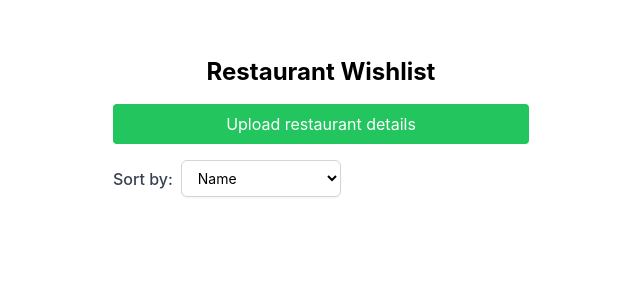
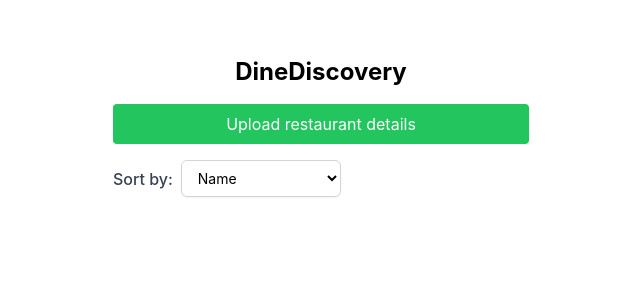
Before and after one commit to mattseah17/restaurant-wishlist, a React (Create React App) app: page / in a window 1280 px wide. Shown: the top 300 px of the page, without its empty margins (319-959 px from the left). Built offline with nearby package versions, Linux system fonts and the light colour scheme.

Commit message:
Added meaningful comments

```diff
--- a/src/App.js
+++ b/src/App.js
@@ -6,6 +6,7 @@ import Modal from "./components/Modal";
 import ConfirmationModal from "./components/ConfirmationModal";
 
 const App = () => {
+  // State declarations
   const [restaurants, setRestaurants] = useState([]);
   const [editingRestaurant, setEditingRestaurant] = useState(null);
   const [sortBy, setSortBy] = useState("name");
@@ -13,6 +14,7 @@ const App = () => {
   const [isConfirmModalOpen, setIsConfirmModalOpen] = useState(false);
   const [restaurantToDelete, setRestaurantToDelete] = useState(null);
 
+  // Add a new restaurant
   const addRestaurant = (restaurant) => {
     setRestaurants((prevRestaurants) => {
       const newRestaurants = [...prevRestaurants, restaurant];
@@ -20,11 +22,13 @@ const App = () => {
     });
   };
 
+  // Initiate delete process
   const deleteRestaurant = (id) => {
     setRestaurantToDelete(id);
     setIsConfirmModalOpen(true);
   };
 
+  // Confirm and execute delete
   const confirmDelete = () => {
     setRestaurants((prevRestaurants) =>
       prevRestaurants.filter((r) => r.id !== restaurantToDelete)
@@ -33,11 +37,13 @@ const App = () => {
     setRestaurantToDelete(null);
   };
 
+  // Initiate edit process
   const editRestaurant = (restaurant) => {
     setEditingRestaurant(restaurant);
     setIsModalOpen(true);
   };
 
+  // Update existing restaurant
   const updateRestaurant = (updatedRestaurant) => {
     setRestaurants((prevRestaurants) => {
       const newRestaurants = prevRestaurants.map((r) =>
@@ -48,16 +54,18 @@ const App = () => {
     setEditingRestaurant(null);
   };
 
+  // Sort restaurants based on criteria
   const sortRestaurants = (restaurantList, criteria) => {
     return [...restaurantList].sort((a, b) => {
       if (criteria === "name") {
         return a.name.localeCompare(b.name);
       } else {
-        return b.id - a.id;
+        return b.id - a.id; // Assuming id represents date, larger is more recent
       }
     });
   };
 
+  // Handle sort change
   const handleSort = (criteria) => {
     setSortBy(criteria);
     setRestaurants((prevRestaurants) =>
@@ -65,11 +73,13 @@ const App = () => {
     );
   };
 
+  // Close modal
   const closeModal = () => {
     setIsModalOpen(false);
     setEditingRestaurant(null);
   };
 
+  // Initial sort on component mount
   useEffect(() => {
     setRestaurants((prevRestaurants) =>
       sortRestaurants(prevRestaurants, "name")
@@ -78,15 +88,15 @@ const App = () => {
 
   return (
     <div className="max-w-md p-4 mx-auto mt-10">
-      <h1 className="mb-4 text-2xl font-bold text-center">
-        Restaurant Wishlist
-      </h1>
+      <h1 className="mb-4 text-2xl font-bold text-center">DineDiscovery</h1>
+      {/* Button to open add restaurant modal */}
       <button
         onClick={() => setIsModalOpen(true)}
         className="w-full p-2 mb-4 text-white bg-green-500 rounded hover:bg-green-600"
       >
         Upload restaurant details
       </button>
+      {/* Restaurant list component */}
       <RestaurantList
         restaurants={restaurants}
         onDelete={deleteRestaurant}
@@ -94,6 +104,7 @@ const App = () => {
         sortBy={sortBy}
         onSort={handleSort}
       />
+      {/* Modal for adding/editing restaurant */}
       <Modal
         isOpen={isModalOpen}
         onClose={closeModal}
@@ -110,11 +121,12 @@ const App = () => {
           onClose={closeModal}
         />
       </Modal>
+      {/* Confirmation modal for delete action */}
       <ConfirmationModal
         isOpen={isConfirmModalOpen}
         onClose={() => setIsConfirmModalOpen(false)}
         onConfirm={confirmDelete}
-        message="Are you sure you want to remove this restaurant?"
+        message="Are you sure you want to remove details of this restaurant?"
       />
     </div>
   );
--- a/src/components/ConfirmationModal.js
+++ b/src/components/ConfirmationModal.js
@@ -1,4 +1,3 @@
-// src/components/ConfirmationModal.js
 import React from "react";
 
 const ConfirmationModal = ({ isOpen, onClose, onConfirm, message }) => {
--- a/src/components/Modal.js
+++ b/src/components/Modal.js
@@ -1,4 +1,3 @@
-// src/components/Modal.js
 import React, { useCallback, useEffect } from "react";
 
 const Modal = ({ isOpen, onClose, children, title }) => {
--- a/src/components/RestaurantItem.js
+++ b/src/components/RestaurantItem.js
@@ -1,4 +1,3 @@
-// src/components/RestaurantItem.js
 import React from "react";
 
 const RestaurantItem = ({ restaurant, onDelete, onEdit }) => {
--- a/src/components/RestaurantList.js
+++ b/src/components/RestaurantList.js
@@ -1,10 +1,10 @@
-// src/components/RestaurantList.js
 import React from "react";
 import RestaurantItem from "./RestaurantItem";
 
 const RestaurantList = ({ restaurants, onDelete, onEdit, sortBy, onSort }) => {
   return (
     <div>
+      {/* Sorting dropdown */}
       <div className="mb-4 flex items-center">
         <label htmlFor="sort-select" className="mr-2 font-medium text-gray-700">
           Sort by:
@@ -19,6 +19,7 @@ const RestaurantList = ({ restaurants, onDelete, onEdit, sortBy, onSort }) => {
           <option value="date">Date (Latest)</option>
         </select>
       </div>
+      {/* List of restaurants */}
       {restaurants.map((restaurant) => (
         <RestaurantItem
           key={restaurant.id}
```
Also changed, not shown: src/components/RestaurantForm.js (+8 -0 lines).
